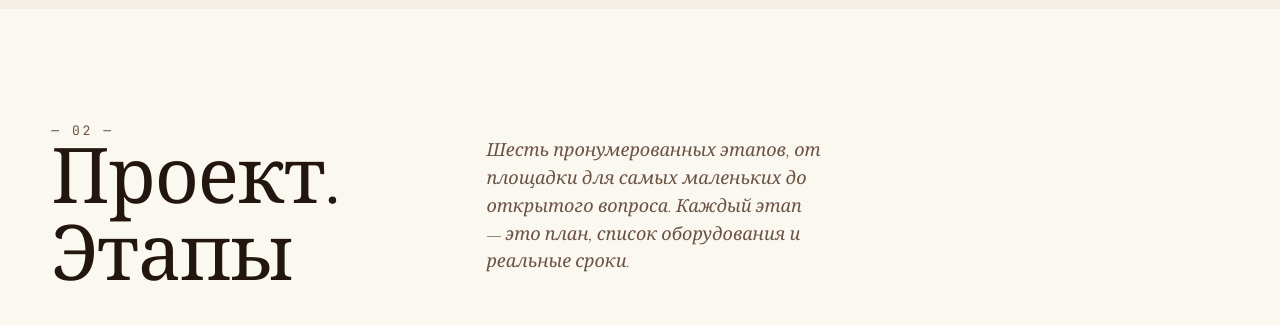
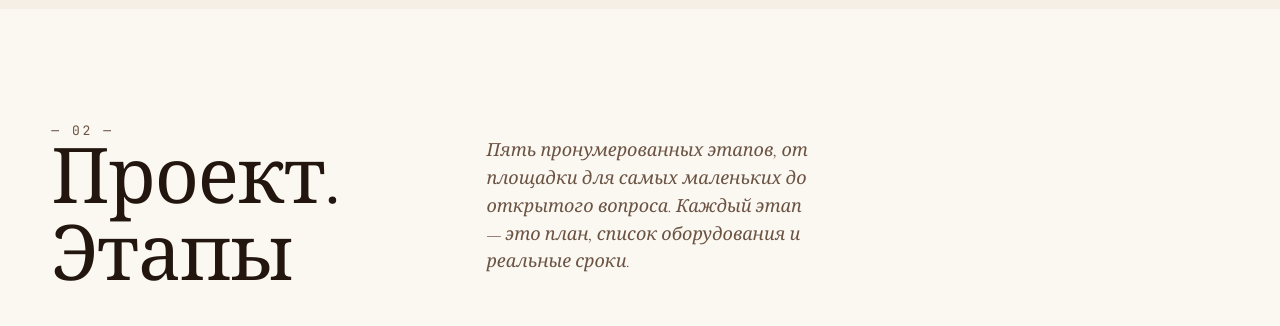
Before and after one commit to safyodorov/beregdetstva, a Next.js app: page / in a window 1280 px wide. Shown: the part 6320-6646 px from the top of the page. Built offline with nearby package versions, Linux system fonts and the light colour scheme.

Commit message:
content(stages): «Шесть» → «Пять» этапов в подзаголовке секции

```diff
--- a/src/app/components/Stages.jsx
+++ b/src/app/components/Stages.jsx
@@ -277,7 +277,7 @@ export default function Stages() {
             </h2>
           </div>
           <p className="lede">
-            Шесть пронумерованных этапов, от площадки для самых маленьких до открытого вопроса.
+            Пять пронумерованных этапов, от площадки для самых маленьких до открытого вопроса.
             Каждый этап — это план, список оборудования и реальные сроки.
           </p>
         </div>
```
